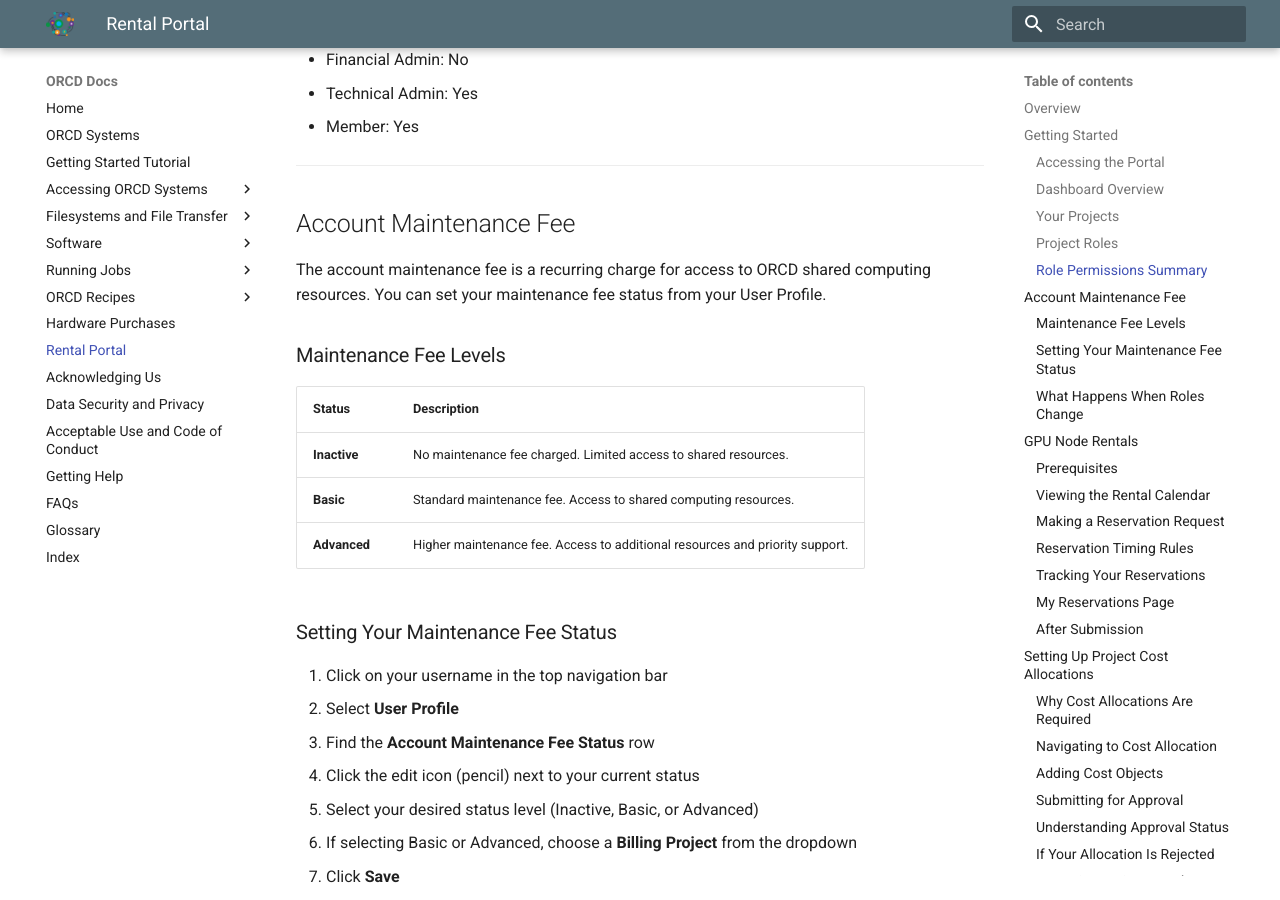
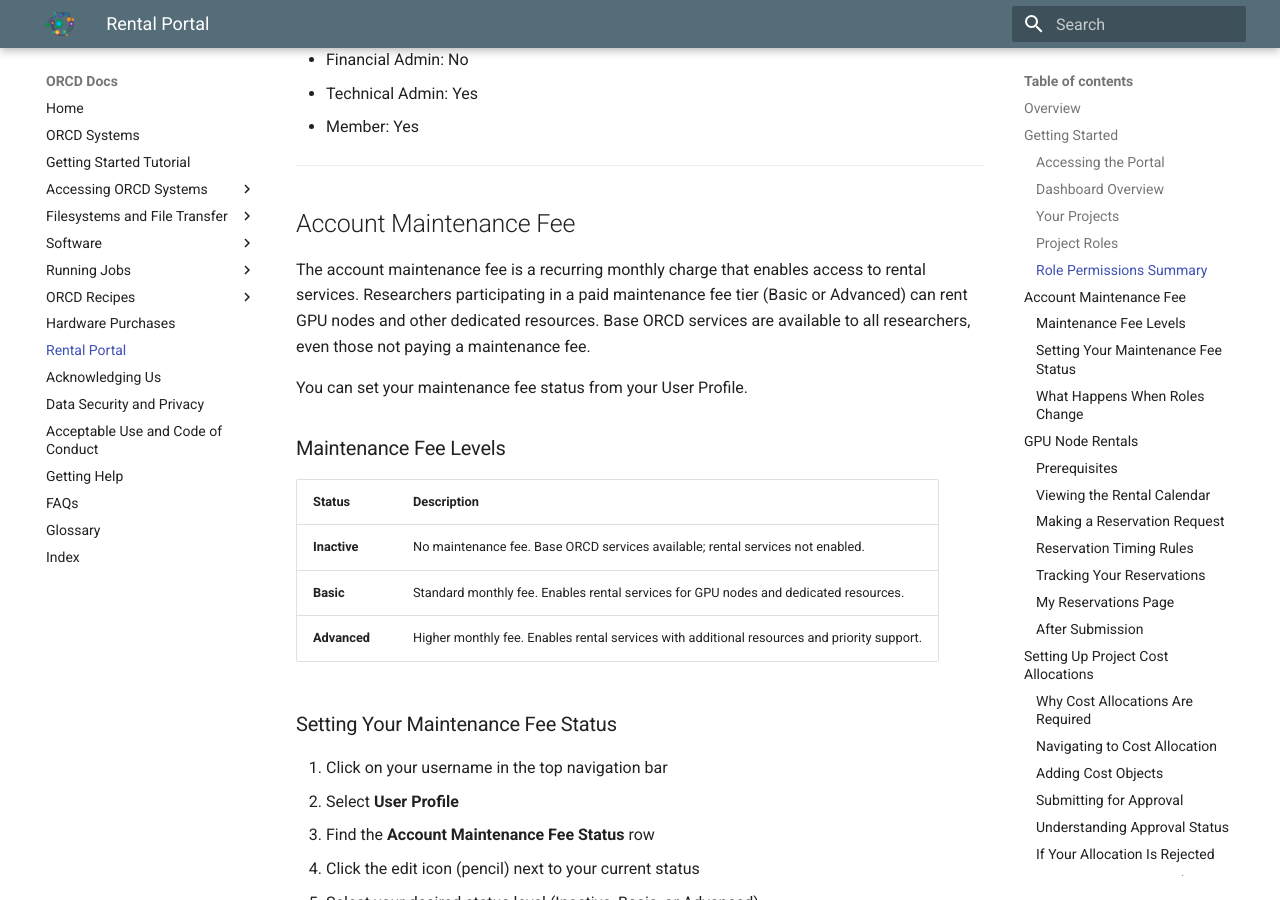
Before and after one commit to mit-orcd/orcd-docs-edit, an MkDocs documentation site: the page built from docs/rental-portal.md, in a window 1280 px wide and 900 px high, scrolled down 3327 px. Built offline with MkDocs 1.6.1 and Material for MkDocs 9.7.7, drawn with Linux system fonts in a browser that asks for light colours; some of the changed text lies outside the part shown.

Commit message:
Clarify account maintenance fee descriptions
Update documentation to accurately explain:
- The maintenance fee is a recurring monthly charge
- Paid tiers (Basic/Advanced) enable rental services
- Base ORCD services are available to all researchers

```diff
--- a/docs/rental-portal.md
+++ b/docs/rental-portal.md
@@ -47,7 +47,7 @@ After logging in, you'll see your personalized dashboard with four summary cards
 |------|---------------|
 | **My Rentals** | Upcoming, pending, and past reservation counts; your next 3 reservations |
 | **My Projects** | Projects you own vs. projects where you're a member; quick links to recent projects |
-| **My Account** | Your maintenance fee status and billing project |
+| **My Account** | Your maintenance fee status (required for rental services) and billing project |
 | **My Billing** | Cost allocation approval status for your projects; projects needing attention |
 
 Each card includes a help icon (?) that provides additional context when clicked.
@@ -123,15 +123,17 @@ Each project member has one or more roles that determine their permissions. User
 
 ## Account Maintenance Fee
 
-The account maintenance fee is a recurring charge for access to ORCD shared computing resources. You can set your maintenance fee status from your User Profile.
+The account maintenance fee is a recurring monthly charge that enables access to rental services. Researchers participating in a paid maintenance fee tier (Basic or Advanced) can rent GPU nodes and other dedicated resources. Base ORCD services are available to all researchers, even those not paying a maintenance fee.
+
+You can set your maintenance fee status from your User Profile.
 
 ### Maintenance Fee Levels
 
 | Status | Description |
 |--------|-------------|
-| **Inactive** | No maintenance fee charged. Limited access to shared resources. |
-| **Basic** | Standard maintenance fee. Access to shared computing resources. |
-| **Advanced** | Higher maintenance fee. Access to additional resources and priority support. |
+| **Inactive** | No maintenance fee. Base ORCD services available; rental services not enabled. |
+| **Basic** | Standard monthly fee. Enables rental services for GPU nodes and dedicated resources. |
+| **Advanced** | Higher monthly fee. Enables rental services with additional resources and priority support. |
 
 ### Setting Your Maintenance Fee Status
 
@@ -156,7 +158,7 @@ The account maintenance fee is a recurring charge for access to ORCD shared comp
 If your role on your billing project changes to one that is not eligible (e.g., you become only a Financial Admin, or are removed from the project entirely), your maintenance fee status will automatically reset to **Inactive**. You will need to select a new billing project or update your role to restore your maintenance fee status.
 
 ??? example "Example Scenario: Setting Up Maintenance Fee"
-    *Dr. Smith is a new researcher who needs basic access to ORCD systems. She logs into the portal, navigates to her User Profile, and clicks the edit icon next to "Account Maintenance Fee Status." She selects "Basic" from the dropdown, then chooses her `smith_personal` project as the billing project. After clicking Save, her status updates to "Basic (charged to: smith_personal)". Her department's cost object associated with that project will be charged the monthly fee.*
+    *Dr. Smith wants to rent GPU nodes for her research. She logs into the portal, navigates to her User Profile, and clicks the edit icon next to "Account Maintenance Fee Status." She selects "Basic" from the dropdown, then chooses her `smith_personal` project as the billing project. After clicking Save, her status updates to "Basic (charged to: smith_personal)". Her department's cost object associated with that project will be charged the monthly maintenance fee, and she can now make GPU node reservations.*
 
 ---
 
```
